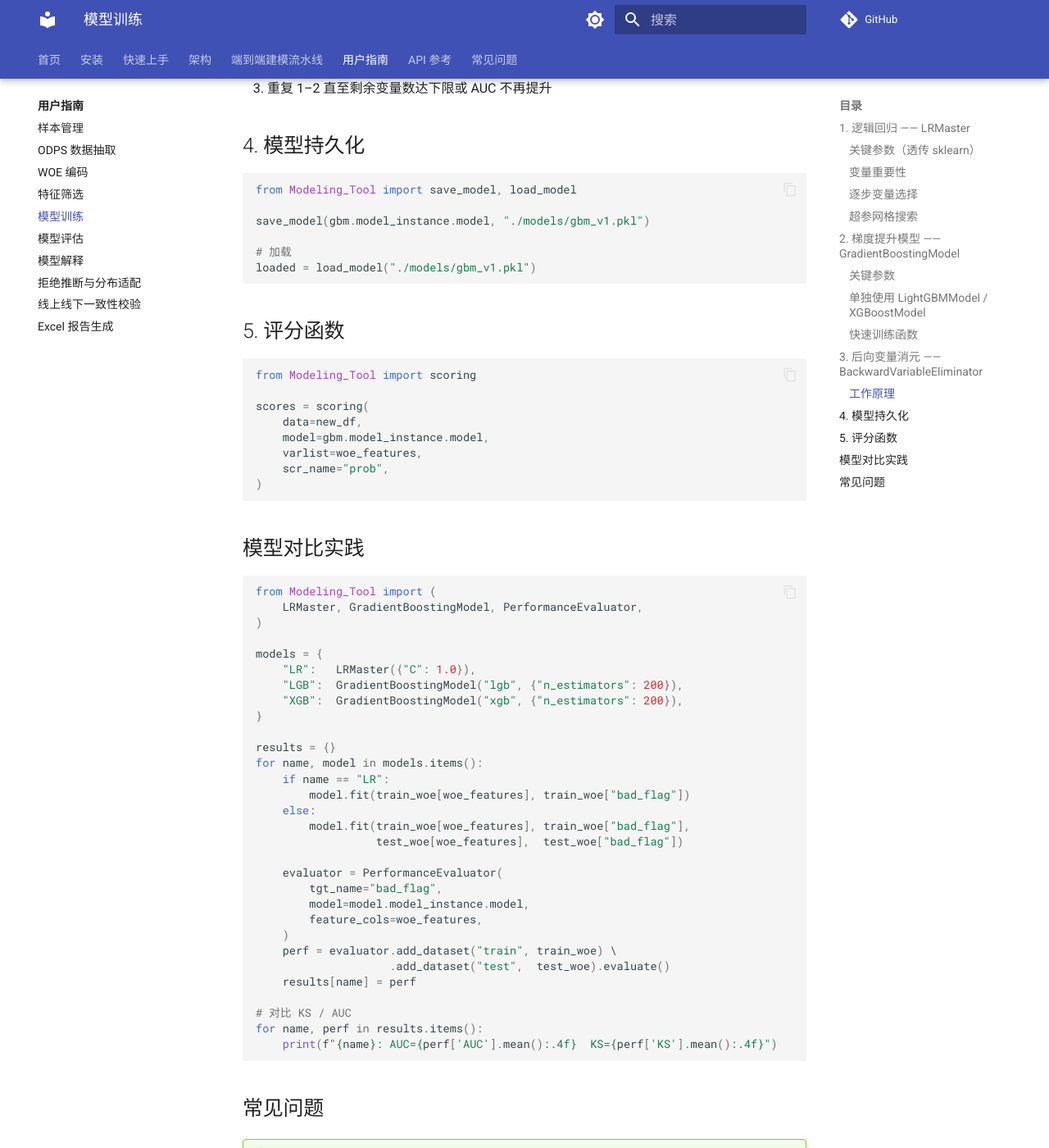
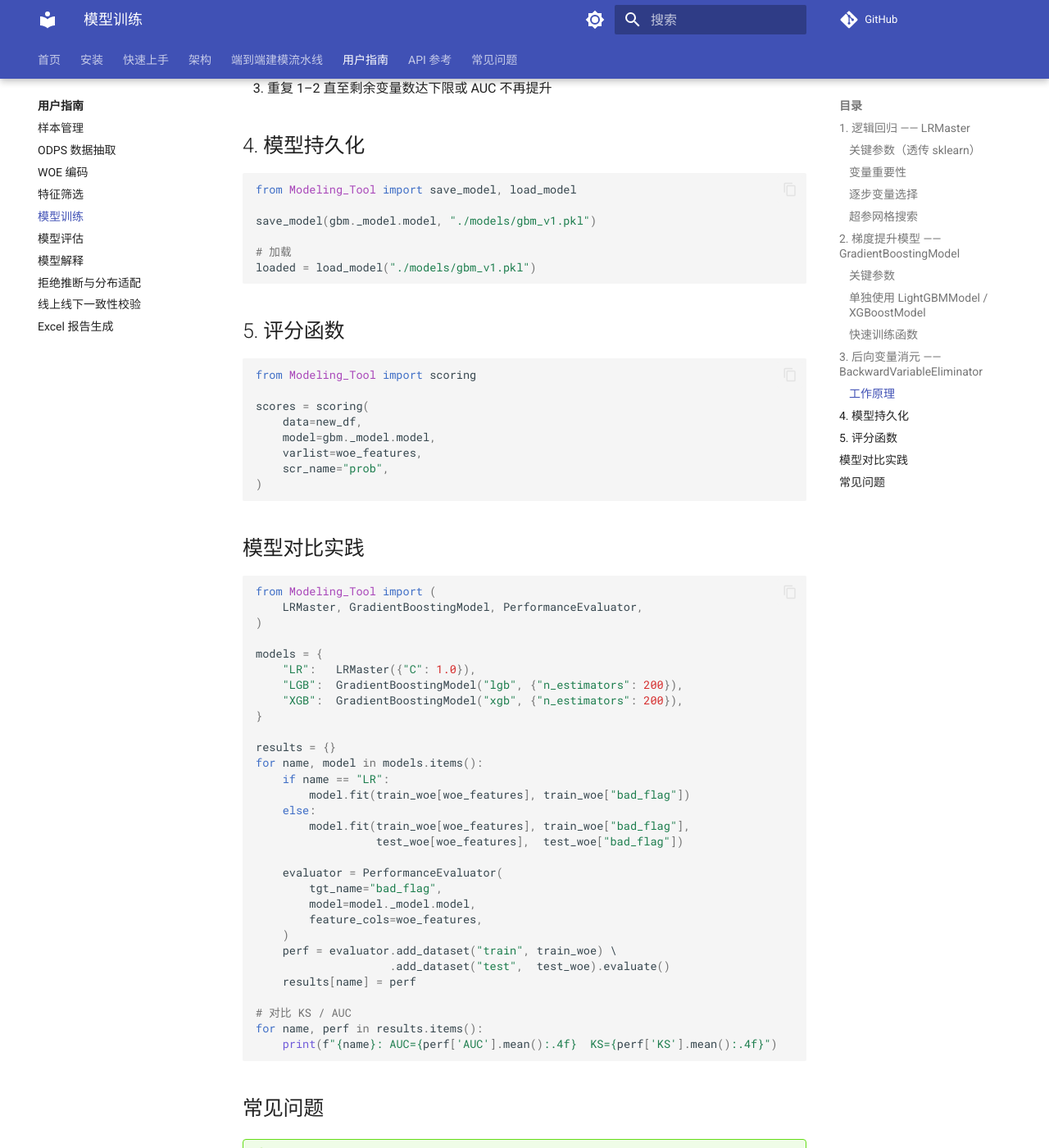
Before and after one commit to Kyle-J-Sun/SuperModelingFactory_doc, an MkDocs documentation site: the page built from docs/guides/model.md, in a window 1280 px wide and 1400 px high, scrolled down 3982 px. Shown: the whole window at 82% size. Built offline with MkDocs 1.6.1 and Material for MkDocs 9.7.7, drawn with Linux system fonts in a browser that asks for light colours; comment, search, counter and statistics services are not loaded.

Commit message:
docs: fix GBM raw-estimator accessor (model_instance.model -> _model.model)
GradientBoostingModel exposes the raw fitted estimator at ._model.model
(matches the test suite); .model_instance does not exist.

````diff
--- a/docs/guides/model.md
+++ b/docs/guides/model.md
@@ -175,7 +175,7 @@
 ```python
 from Modeling_Tool import save_model, load_model
 
-save_model(gbm.model_instance.model, "./models/gbm_v1.pkl")
+save_model(gbm._model.model, "./models/gbm_v1.pkl")
 
 # 加载
 loaded = load_model("./models/gbm_v1.pkl")
@@ -188,7 +188,7 @@ from Modeling_Tool import scoring
 
 scores = scoring(
     data=new_df,
-    model=gbm.model_instance.model,
+    model=gbm._model.model,
     varlist=woe_features,
     scr_name="prob",
 )
@@ -217,7 +217,7 @@ for name, model in models.items():
 
     evaluator = PerformanceEvaluator(
         tgt_name="bad_flag",
-        model=model.model_instance.model,
+        model=model._model.model,
         feature_cols=woe_features,
     )
     perf = evaluator.add_dataset("train", train_woe) \
@@ -252,5 +252,5 @@ for name, perf in results.items():
 
     ```python
     from sklearn.model_selection import cross_val_score
-    scores = cross_val_score(model.model_instance.model, X, y, cv=5, scoring="roc_auc")
+    scores = cross_val_score(model._model.model, X, y, cv=5, scoring="roc_auc")
     ```
````
